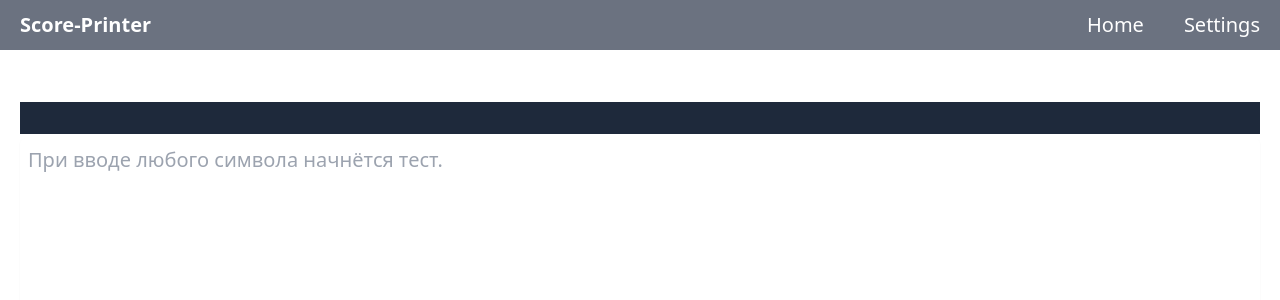
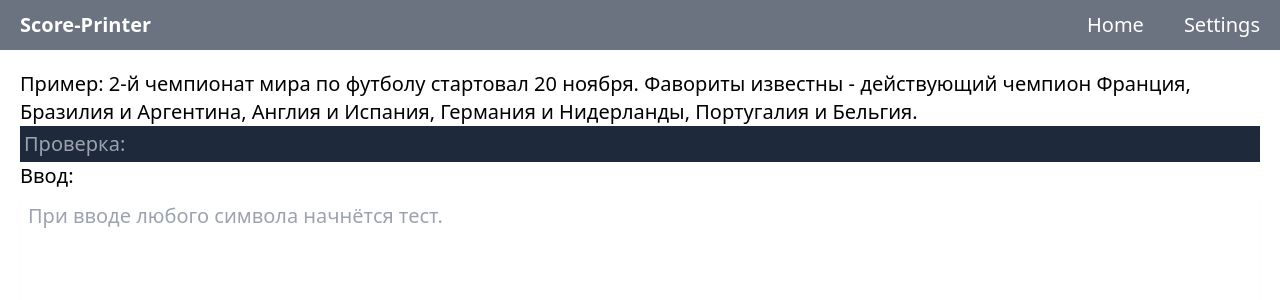
Before and after one commit to f3ll3n/Score-printing, a React (Create React App) app: page / in a window 1280 px wide. Shown: the top 300 px of the page. Built offline with nearby package versions, Linux system fonts and the light colour scheme.

Commit message:
test ver 0.00001

```diff
--- a/public/index.html
+++ b/public/index.html
@@ -24,7 +24,7 @@
       work correctly both with client-side routing and a non-root public URL.
       Learn how to configure a non-root public URL by running `npm run build`.
     -->
-    <title>React App</title>
+    <title>Score printing</title>
   </head>
   <body>
     <noscript>You need to enable JavaScript to run this app.</noscript>
--- a/src/components/AllSettings/AllSettings.tsx
+++ b/src/components/AllSettings/AllSettings.tsx
@@ -3,7 +3,7 @@ import React from 'react';
 export function AllSettings() {
     return (
         <div>
-            settings
+            <h2>Settings</h2>
         </div>
     )
 }
--- a/src/components/WriteMap/WriteMap.tsx
+++ b/src/components/WriteMap/WriteMap.tsx
@@ -1,72 +1,79 @@
 import React, {useEffect, useState} from 'react';
-import { current } from '@reduxjs/toolkit';
+
+//Тип объекта каждого символа
+type SymbolObjectType = {
+    data: string,
+    status: boolean,
+    id: number
+}
+
 
 export const WriteMap = ():any => {
+    //Карта, которую проходит игрок
+    const [textMap, setTextMap] = useState(String);
+    //Инпут
     const [userInput, setUserInput] = useState('');
-    const [textMap, setTextMap] = useState('Сяся ты глупенькая, но я теби лублу');
-    // const [dataArr , setDataArr] = useState(Array);
-    const [currentArray, setCurrentArray] = useState(Array<Object>);
+    //Объект с символами и их статусами
+    const [currentArray, setCurrentArray] = useState(Array);
 
-    //TODO: УЗНАТЬ ПОЧЕМУ CURRENTDATA НЕ СПРЕДИТСЯ В CURRENT ARR
+    const [errorMessage, setErrorMessage] = useState('');
+
+    useEffect(() => {
+        setTextMap('2-й чемпионат мира по футболу стартовал 20 ноября. Фавориты известны - действующий чемпион Франция, Бразилия и Аргентина, Англия и Испания, Германия и Нидерланды, Португалия и Бельгия.')
+    }, [])
     useEffect(() => {
         const userArr = userInput.split('');
+        let status;
         const textMapArr = textMap.split('');
         const currUserValue = userArr.length - 1;
-        if (userArr[currUserValue] === undefined){
-            console.log('⚠️ Поле пустое');
-        } else if (userArr[currUserValue] === textMapArr[currUserValue]){
-            let currentData = {
-                data: userArr[currUserValue],
-                status: true,
-                id: currUserValue,
-            }
-            // if(currentData.id > currentArray[0])
-            console.log(currentArray)
-            // eslint-disable-next-line react-hooks/exhaustive-deps
-            // currentArr = [...currentArr, currentData];
-            setCurrentArray([...currentArray, currentData]);
-            console.log(currentArray);
 
-            // console.log(currentArr);
-            // setFullArr(currentArr);
-            //console.log(`❎ Значение верное "${userArr[currUserValue]}"`);
-        } else {
-            let CURRENT_DATA2 = {
-                data: userArr[currUserValue],
-                status: false,
-                id: currUserValue,
-            }
+        if (userArr[currUserValue] === textMapArr[currUserValue]){
+            status = true;
+            setCurrentDataObject(status, userArr, currUserValue)
+        }
+        //Если значение не совпадает с символом текстовой карты той же итерации то false
+        else {
+            status = false;
+            setErrorMessage('В тексте есть ошибки! Результат не будет зачтён')
+            setCurrentDataObject(status, userArr, currUserValue)
+        }
+    }, [userInput]);
 
-            // currentArr = [...currentArr, CURRENT_DATA2];
-            // setFullArr(currentArr);
-            //console.log(`❌ Значение неверное "${userArr[currUserValue]}"`);
+    const setCurrentDataObject = (status: boolean, userArr:Array<string>, currUserValue:any) => {
+        //создаём объект, спредим его в state
+        let currentData: SymbolObjectType = {
+            data: userArr[currUserValue],
+            status: status,
+            id: currUserValue,
         }
-    }, [userInput])
+        setCurrentArray([...currentArray, currentData]);
+    }
+    const outputArray = React.useMemo(() => {
+        const userArr = userInput.split('');
+        const newCurrArr = currentArray;
+        newCurrArr.length = userArr.length;
+        console.log(`Current array state's more than user array -- ${newCurrArr.length}, ${userArr.length}`);
+        return newCurrArr;
+    }, [currentArray])
 
-    // let arr:any = [];
-    const handleOnChange = (event: React.ChangeEvent<HTMLTextAreaElement>) => {
-        setUserInput(event.target.value);
-        // if(event.target.value){
-        //     arr = [...arr, event.target.value.split('')];
-        //     setDataArr(arr);
-        // }
-    }
+
+
     return(
         <div>
-            <div className='h-8 p-1'>
-                { currentArray.map(({id, data, status}: any, iterator) => {
-                    if(iterator === id){
-                        return <span className={ status ? 'text-green-600' : 'text-red-500' } key={ id }>{data}</span>
-                    }
-                })}
-            </div>
-            <div className='bg-slate-800 h-8 p-1 text-white'>
-                {/* {fullArr.map(({id, data, status}: any) => {
-                    return <span className={ status ? 'text-green-600' : 'text-red-500' } key={id}>{data}</span>
-                })} */}
+            <div className={errorMessage ? 'bg-slate-200 text-4xl text-red-900' : ''}>
+                {errorMessage}
             </div>
             <div>
-                <textarea value={ userInput } onChange={ handleOnChange } id="about" name="about" className="mt-1 block w-full rounded-md text-xl border-gray-300 shadow-sm focus:border-indigo-500 h-[50vh] resize-none focus:ring-indigo-500 outline-slate-500 p-2" placeholder="При вводе любого символа начнётся тест."></textarea>
+                Пример: { textMap }
+            </div>
+            <div className='bg-slate-800 p-1 text-gray-400'>
+                Проверка: { outputArray.map(({id, data, status}: any) => {
+                        return <span className={ status ? 'text-white' : 'text-red-500' } key={ id }>{data}</span>
+                }) }
+            </div>
+            <div>
+                Ввод:
+                <textarea value={ userInput } onChange={ (event) => {setUserInput(event.target.value)} } id="about" name="about" className="mt-1 block w-full border-slate-500 border-spacing-1 rounded-md text-xl  shadow-sm focus:border-indigo-500 h-[50vh] resize-none focus:ring-indigo-500 outline-slate-500 p-2 " placeholder="При вводе любого символа начнётся тест."></textarea>
             </div>
         </div>
     )
--- a/src/pages/HomePage.tsx
+++ b/src/pages/HomePage.tsx
@@ -5,7 +5,7 @@ export function HomePage(){
     return (
         <div className="wrapper-full bg-slate-200">
             <div className="wrapper bg-white p-5">
-                <WriteMap/>
+                <WriteMap />
             </div>
         </div>
     )
--- a/src/pages/PageNotFound.tsx
+++ b/src/pages/PageNotFound.tsx
@@ -2,22 +2,20 @@ import React from "react";
 
 export function PageNotFound() {
     return (
-        <div className="wrapper pageNotFound">
-            <div>
-            <h1 className="font-bold text-3xl">
+        <div>
+            <h1>
                 Page not found: 404 Error
             </h1>
-            <p className="text-2xl p-10">
+            <p>
                 Maybe you mean:
             </p>
             <ul>
                 <li>
-                   <a href="/" className="underline text-2xl text-blue-700 ">
+                   <a href="/" className="underline">
                         Main page
                     </a>
                 </li>
             </ul>
-            </div>
         </div>
     )
 }
```
Also changed, not shown: src/index.tsx (line endings or trailing spaces).
